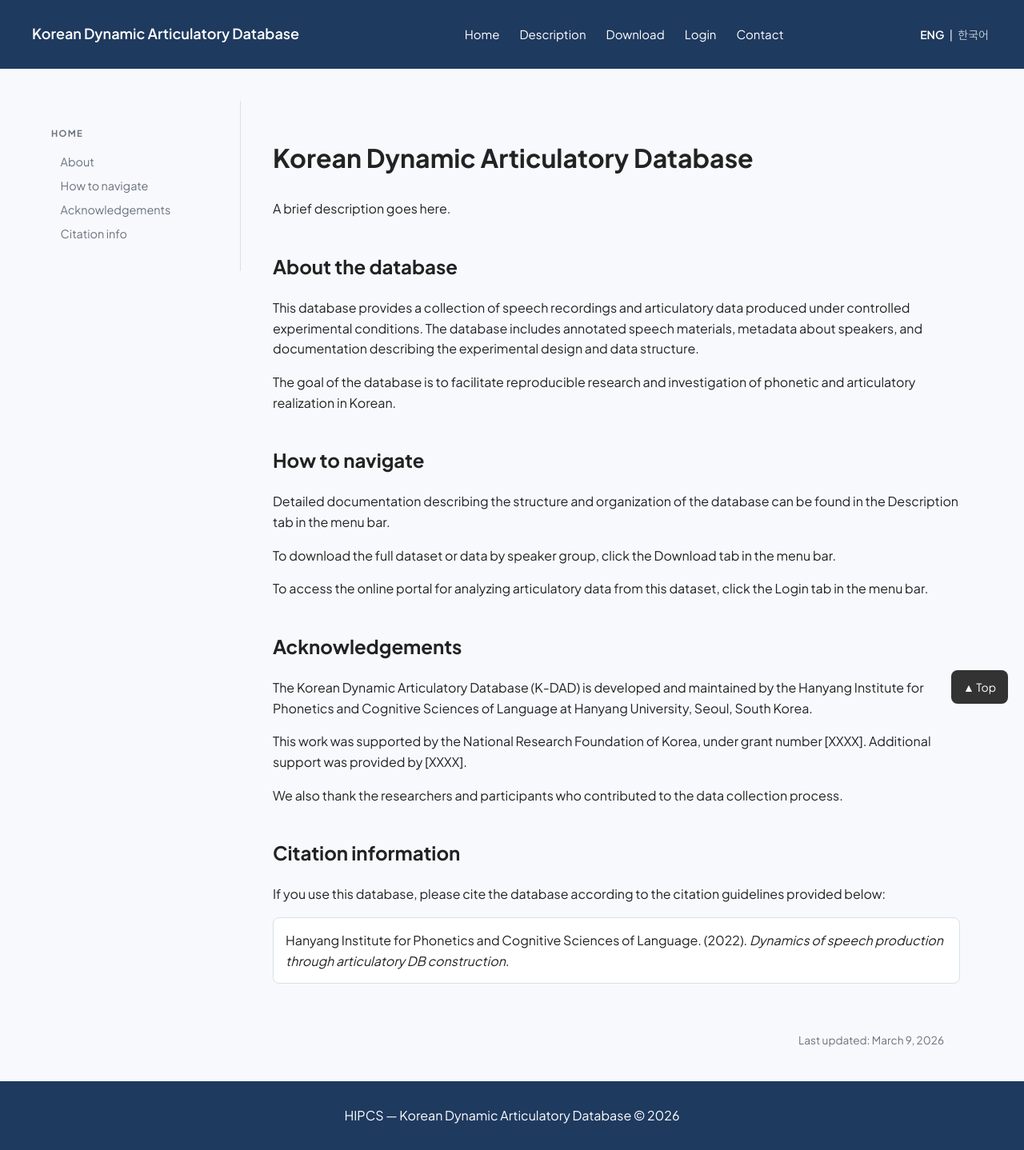
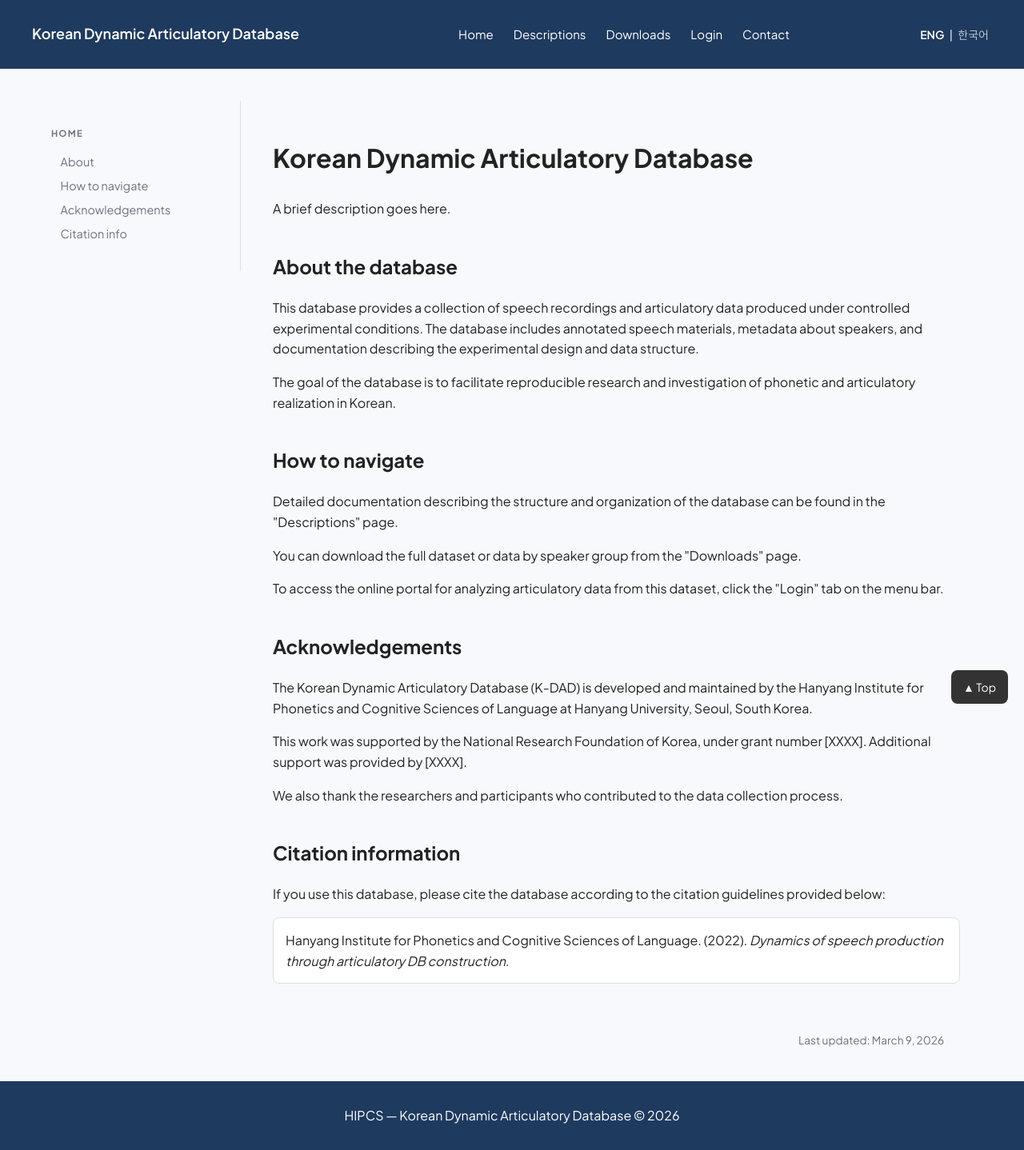
Before and after one commit to jiyoungj/jiyoungj.github.io, a Jekyll site: the page k-dad_demo/index.html, which Jekyll copies as it is, in a window 1280 px wide. Shown: the whole page at 80% size. Built offline with Jekyll 4.4.1, drawn with Linux system fonts in a browser that asks for light colours.

Commit message:
Update index.html

```diff
--- a/k-dad_demo/index.html
+++ b/k-dad_demo/index.html
@@ -15,8 +15,8 @@
                     <div class="logo">Korean Dynamic Articulatory Database</div>
                     <ul class="nav-links">
                     <li><a href="index.html">Home</a></li>
-                    <li><a href="database.html">Description</a></li>
-                    <li><a href="download.html">Download</a></li>
+                    <li><a href="database.html">Descriptions</a></li>
+                    <li><a href="download.html">Downloads</a></li>
                     <li><a href="login.html">Login</a></li>
                     <li><a href="contact.html">Contact</a></li>
                     </ul>
@@ -60,15 +60,15 @@
 
                 <h2 id="2">How to navigate</h2>
                 <p>
-                    Detailed documentation describing the structure and organization of the database can be found in the Description tab in the menu bar.
+                    Detailed documentation describing the structure and organization of the database can be found in the "Descriptions" page.
                 </p>
 
                 <p>
-                    To download the full dataset or data by speaker group, click the Download tab in the menu bar.
+                    You can download the full dataset or data by speaker group from the "Downloads" page.
                 </p>
 
                 <p>
-                    To access the online portal for analyzing articulatory data from this dataset, click the Login tab in the menu bar.
+                    To access the online portal for analyzing articulatory data from this dataset, click the "Login" tab on the menu bar.
                 </p>
 
                 <h2 id="3">Acknowledgements</h2>
```
